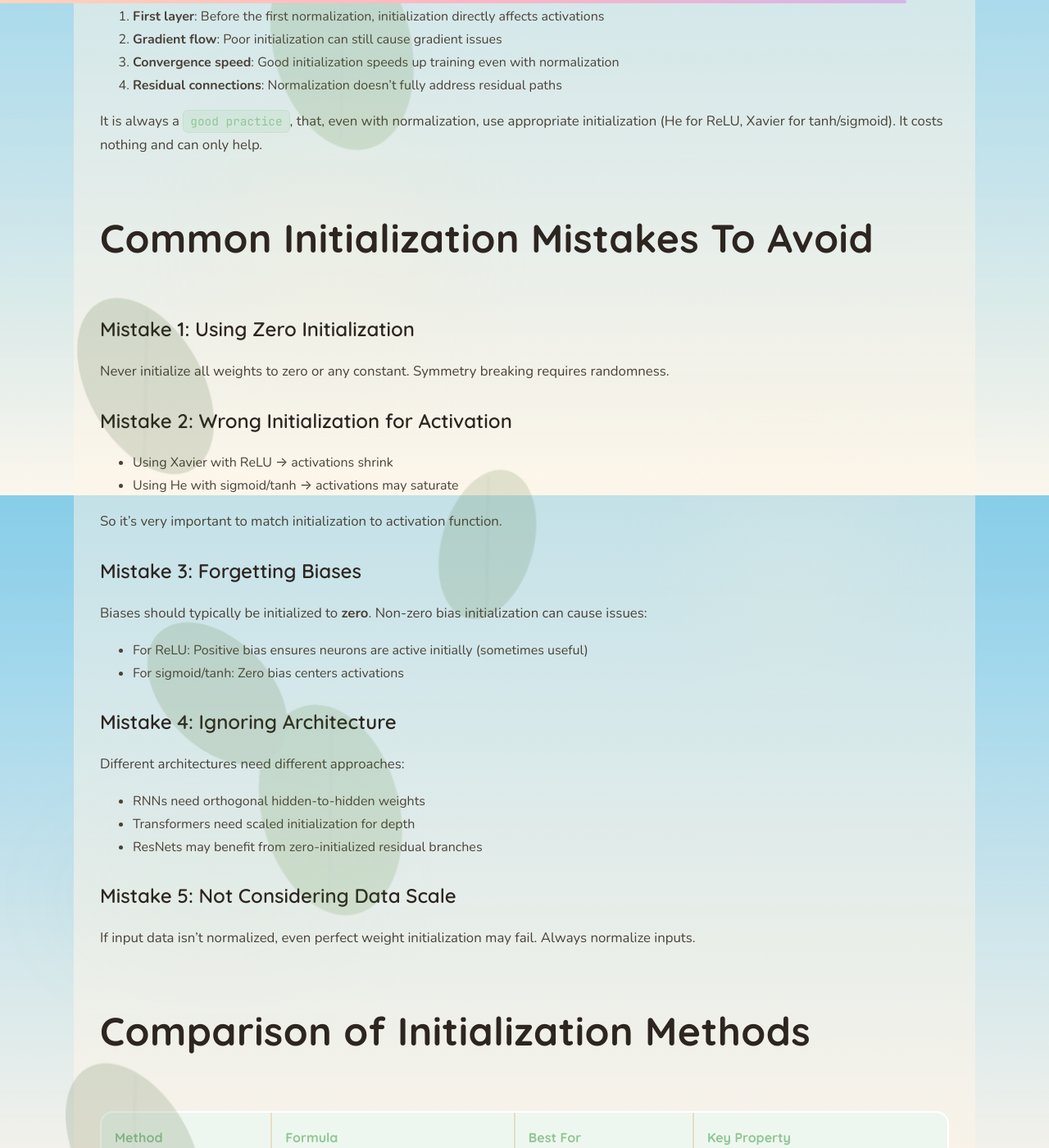
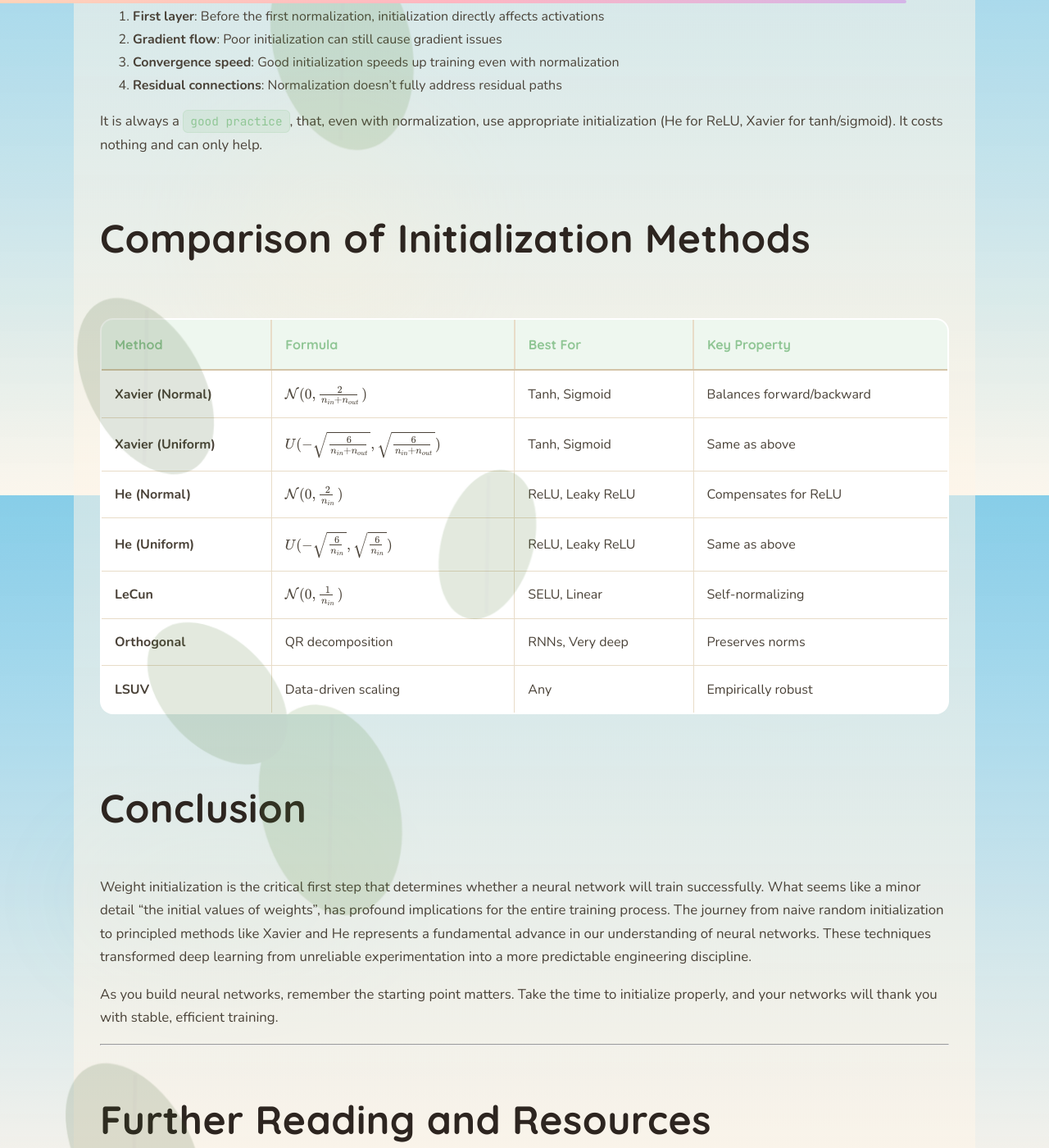
Before and after one commit to mayank1101/mayank1101.github.io, a Jekyll site: the page built from _posts/2026-01-18-initialization.md, in a window 1280 px wide and 1400 px high, scrolled down 16496 px. Shown: the whole window at 82% size. Built offline with Jekyll 4.4.1, drawn with Linux system fonts in a browser that asks for light colours; some of the changed text lies outside the part shown.

```diff
--- a/_posts/2026-01-18-initialization.md
+++ b/_posts/2026-01-18-initialization.md
@@ -561,36 +561,6 @@
 
 It is always a `good practice`, that, even with normalization, use appropriate initialization (He for ReLU, Xavier for tanh/sigmoid). It costs nothing and can only help.
 
-## Common Initialization Mistakes To Avoid
-
-### Mistake 1: Using Zero Initialization
-
-Never initialize all weights to zero or any constant. Symmetry breaking requires randomness.
-
-### Mistake 2: Wrong Initialization for Activation
-
-- Using Xavier with ReLU → activations shrink
-- Using He with sigmoid/tanh → activations may saturate
-
-So it's very important to match initialization to activation function.
-
-### Mistake 3: Forgetting Biases
-
-Biases should typically be initialized to **zero**. Non-zero bias initialization can cause issues:
-- For ReLU: Positive bias ensures neurons are active initially (sometimes useful)
-- For sigmoid/tanh: Zero bias centers activations
-
-### Mistake 4: Ignoring Architecture
-
-Different architectures need different approaches:
-- RNNs need orthogonal hidden-to-hidden weights
-- Transformers need scaled initialization for depth
-- ResNets may benefit from zero-initialized residual branches
-
-### Mistake 5: Not Considering Data Scale
-
-If input data isn't normalized, even perfect weight initialization may fail. Always normalize inputs.
-
 ## Comparison of Initialization Methods
 
 | Method | Formula | Best For | Key Property |
@@ -602,24 +572,6 @@
 | **LeCun** | $\mathcal{N}(0, \frac{1}{n_{in}})$ | SELU, Linear | Self-normalizing |
 | **Orthogonal** | QR decomposition | RNNs, Very deep | Preserves norms |
 | **LSUV** | Data-driven scaling | Any | Empirically robust |
-
-## Advantages and Limitations
-
-### Advantages of Proper Initialization
-
-1. **Enables deep networks**: Without good initialization, very deep networks cannot train
-2. **Faster convergence**: Good starting point means fewer iterations needed
-3. **Better final performance**: Avoids bad local minima from poor starts
-4. **Stable training**: Prevents gradient explosion/vanishing
-5. **Reproducibility**: Principled approach yields consistent results
-
-### Limitations
-
-1. **Not a silver bullet**: Bad architectures won't be saved by good initialization
-2. **Doesn't replace normalization**: Both are complementary
-3. **Architecture-dependent**: No single method works universally
-4. **Data-agnostic** (except LSUV): May not account for input distribution
-5. **One-time effect**: Only matters at the start of training
 
 ## Conclusion
 
```
Also changed, not shown: other parts of _posts/2026-01-18-initialization.md (+1 -1 lines), _posts/2026-01-21-overfitting.md (added).
